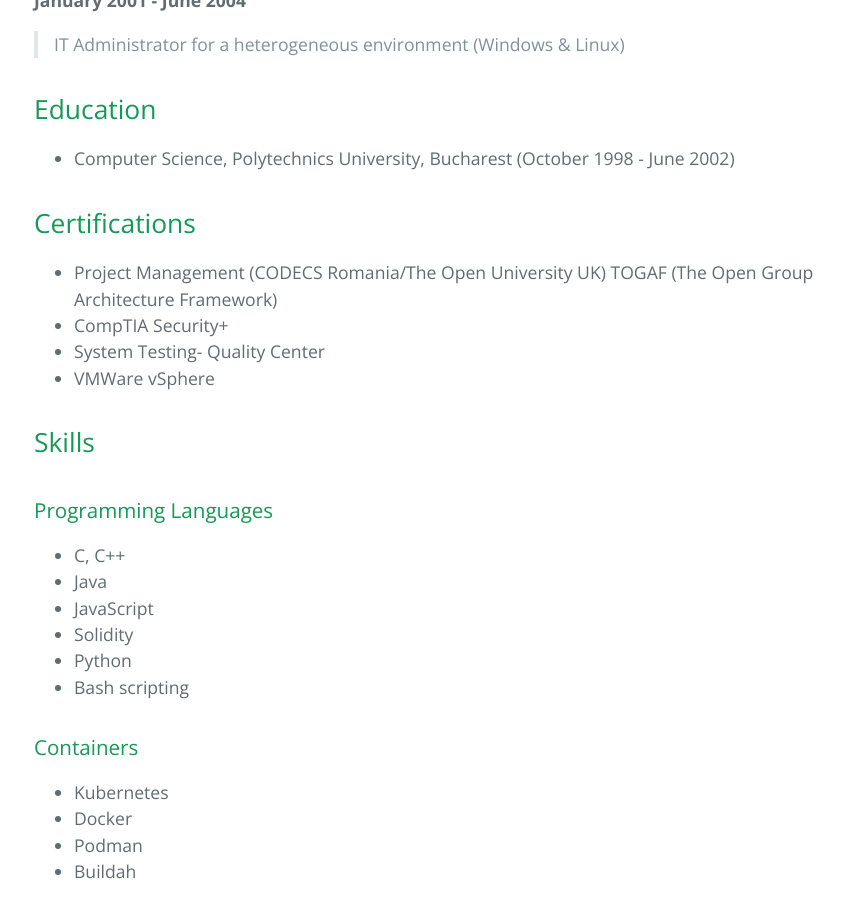
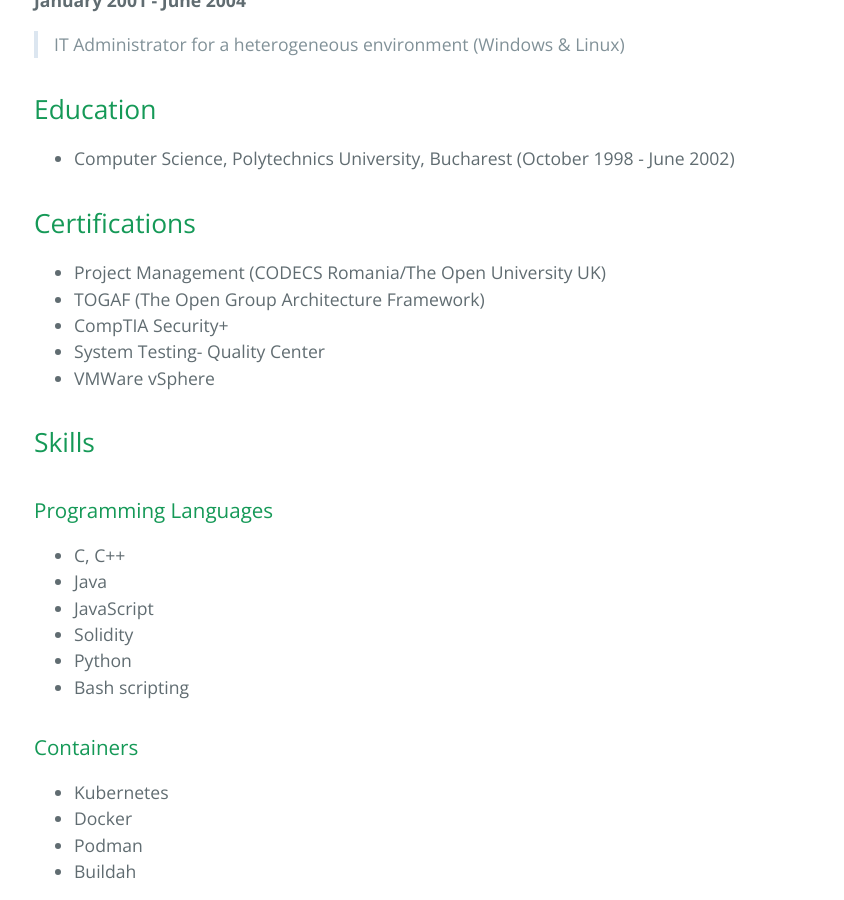
Before and after one commit to andreipope/andreipope.github.io, a Jekyll site: the page built from pages/cv.md, in a window 1280 px wide and 900 px high, scrolled down 4651 px. Shown: the whole window, without its empty margins (190-1034 px from the left). Built offline with Jekyll 4.4.1, drawn with Linux system fonts in a browser that asks for light colours.

Commit message:
Update cv.md

```diff
--- a/pages/cv.md
+++ b/pages/cv.md
@@ -138,7 +138,8 @@ customers, negotiation and contract signing
 
 ##  Certifications
 
-* Project Management (CODECS Romania/The Open University UK) TOGAF (The Open Group Architecture Framework)
+* Project Management (CODECS Romania/The Open University UK)
+* TOGAF (The Open Group Architecture Framework)
 * CompTIA Security+
 * System Testing- Quality Center
 * VMWare vSphere
```
